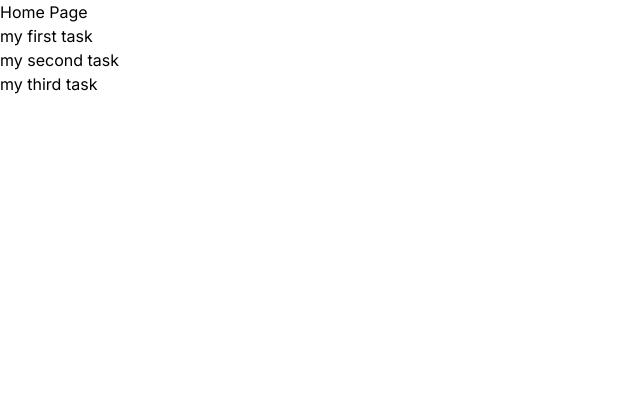
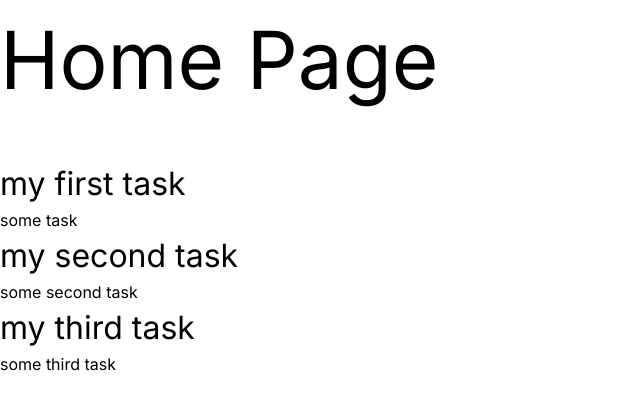
Before and after one commit to Pedro29v/task-app, a Next.js app: page / in a window 1280 px wide. Shown: the top 410 px of the page, without its empty margins (0-640 px from the left). Built offline with nearby package versions, Linux system fonts and the light colour scheme.

Commit message:
creates TasCard component

```diff
--- a/src/app/page.js
+++ b/src/app/page.js
@@ -1,16 +1,20 @@
 "use client";
 import { useTask } from "../context/taskContext.jsx";
+import TaskCard from "@/components/TaskCard.jsx";
 
 function Page() {
   const { tasks } = useTask();
 
   return (
     <div>
-      <h1>Home Page</h1>
+      <h1 className="mb-10 text-[5rem]">Home Page</h1>
       {tasks.map((e) => (
-        <div key={e.id}>
-          <p>{e.title}</p>
-        </div>
+        <TaskCard
+          key={e.id}
+          id={e.id}
+          title={e.title}
+          description={e.description}
+        />
       ))}
     </div>
   );
--- /dev/null
+++ b/src/components/TaskCard.jsx
@@ -0,0 +1,12 @@
+import React from "react";
+
+function TaskCard({ id, title, description }) {
+  return (
+    <div>
+      <h2 className="text-[2rem]">{title}</h2>
+      <p>{description}</p>
+    </div>
+  );
+}
+
+export default TaskCard;
--- a/src/context/taskContext.jsx
+++ b/src/context/taskContext.jsx
@@ -6,7 +6,7 @@ export const TaskContext = createContext();
 export const useTask = () => {
   const context = useContext(TaskContext);
 
-  if (!context) throw new error("useTask must used within a provider");
+  if (!context) throw new Error("useTask must used within a provider");
 
   return context;
 };
```
